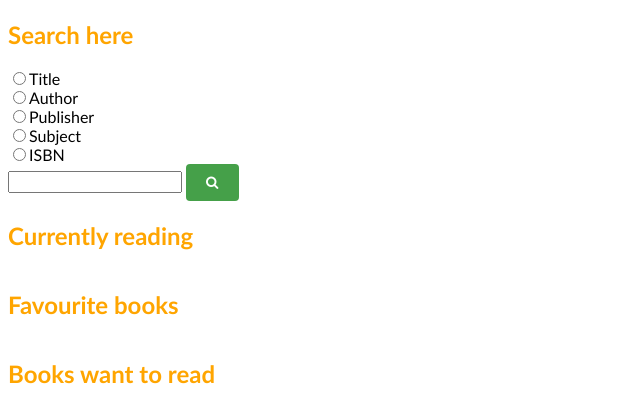
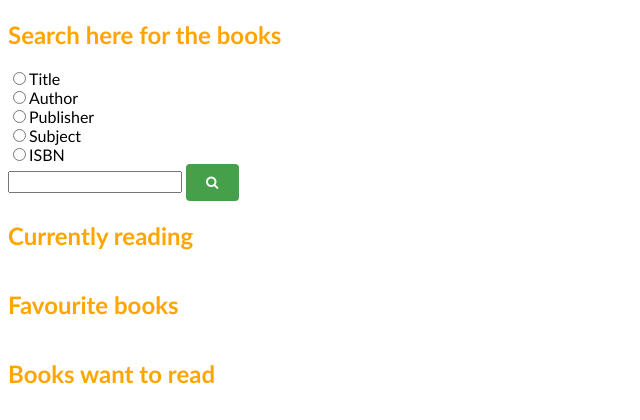
Before and after one commit to ishanisri/book_app, a Flask app: page /userHome in a window 1280 px wide. Shown: the part 27-447 px from the top of the page, without its empty margins (0-640 px from the left). Run offline with Flask 2, Linux system fonts and the light colour scheme; data that the repository does not hold is empty.

Commit message:
Search added

```diff
--- a/templates/userHome.html
+++ b/templates/userHome.html
@@ -14,7 +14,7 @@
             </nav>
 
         </div>
-        <h2> Search here</h2>
+        <h2> Search here for the books</h2>
    	<div id="search-form">
    		<form  action="/search" method="POST">
    		<input type="radio" name="radio" id="Title" value ="Title">Title<br>
```
